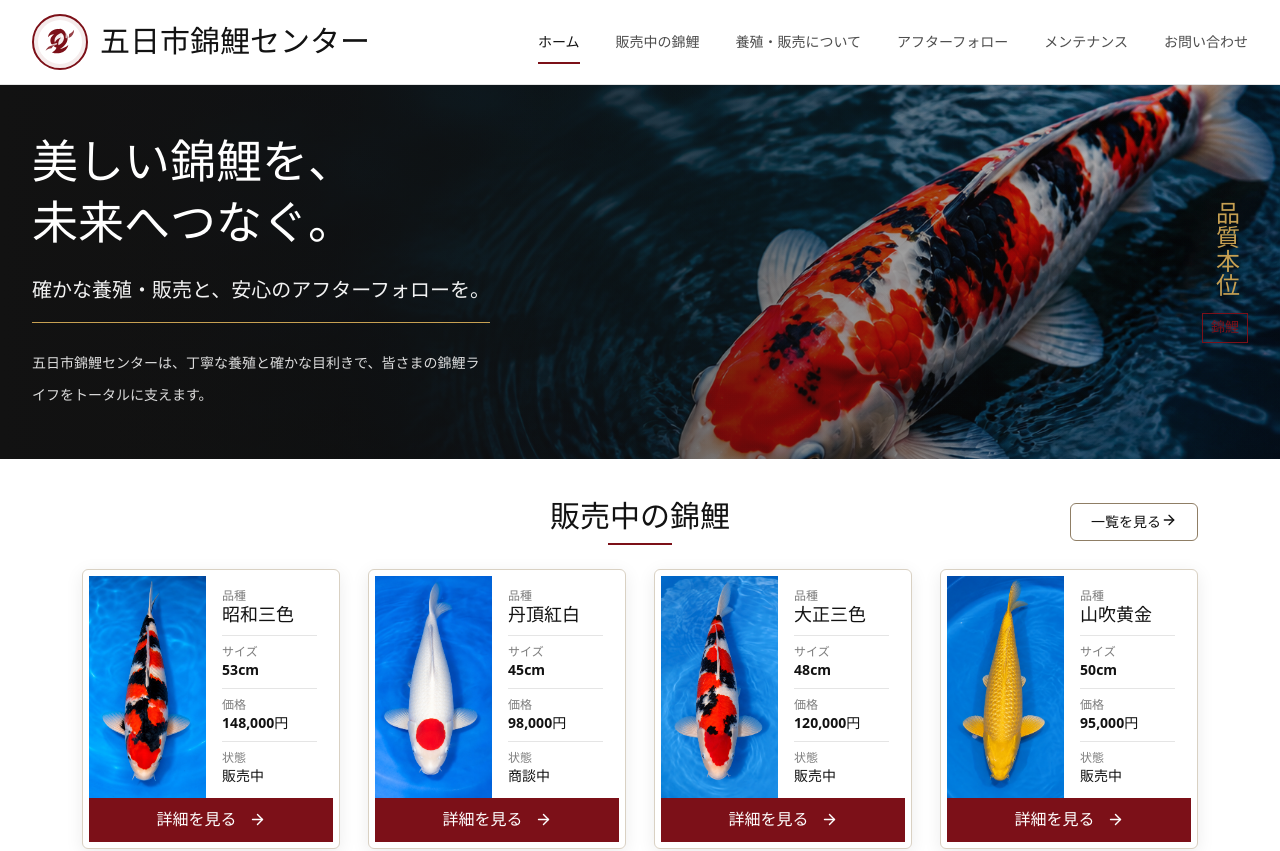
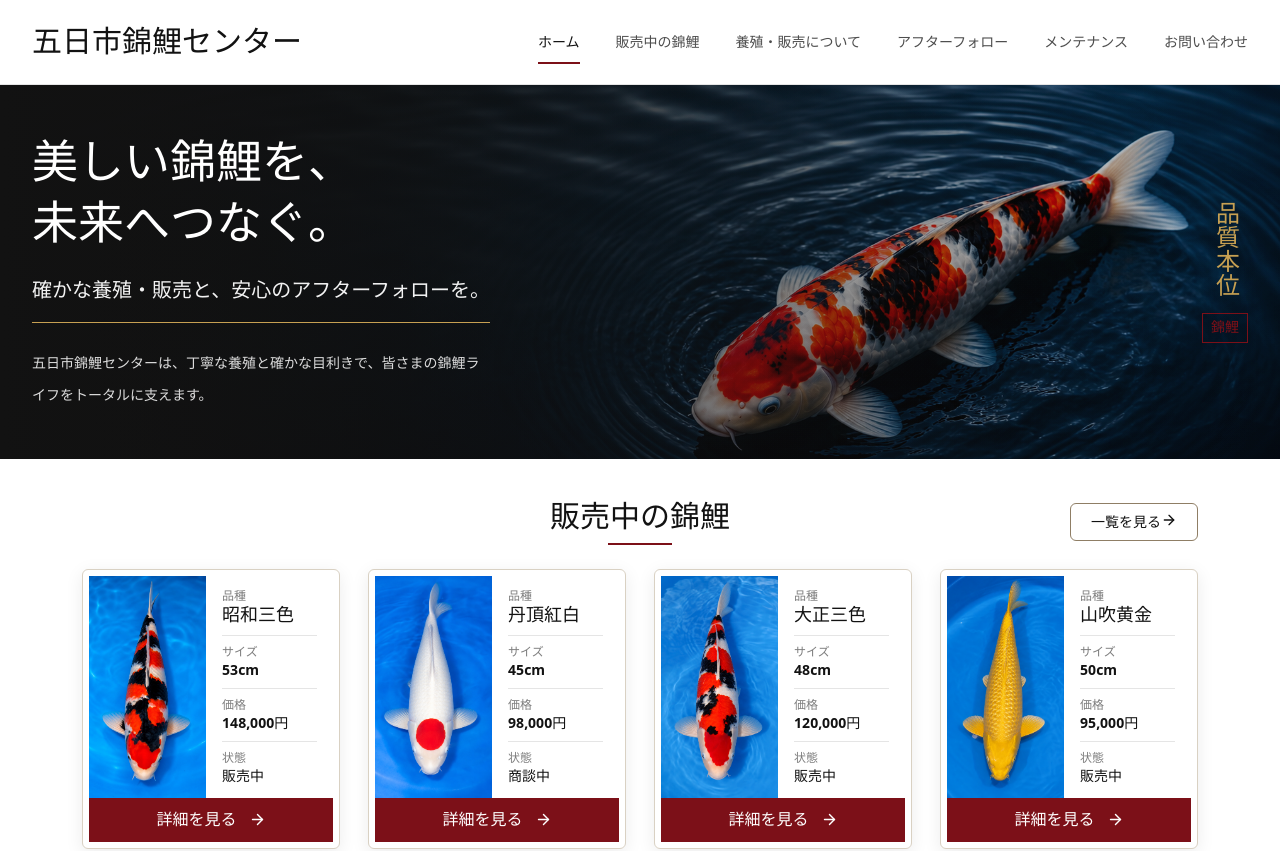
Before and after one commit to AtsushiSora/itsukaichi-nishikigoi-center, a React (Vite) app: page / in a window 1280 px wide. Shown: the top 851 px of the page. Built offline with nearby package versions, Linux system fonts and the light colour scheme.

Commit message:
Fix header and hero image crop

```diff
--- a/src/components/AppLayout.tsx
+++ b/src/components/AppLayout.tsx
@@ -21,7 +21,6 @@ export function AppLayout() {
       <header className="sticky top-0 z-40 border-b border-black/10 bg-white/95 backdrop-blur">
         <div className="mx-auto flex max-w-[1380px] items-center justify-between px-5 py-3 lg:px-8">
           <Link to="/" className="group flex items-center gap-3" onClick={() => setOpen(false)}>
-            <KoiSeal />
             <span>
               <span className="block font-serif text-2xl font-semibold leading-none md:text-3xl">
                 {siteInfo.name}
--- a/src/pages/HomePage.tsx
+++ b/src/pages/HomePage.tsx
@@ -47,7 +47,7 @@ export function HomePage() {
         <img
           src={heroImageUrl}
           alt="水中を泳ぐ錦鯉"
-          className="absolute inset-0 h-full w-full object-cover object-center opacity-90"
+          className="absolute inset-0 h-full w-full object-cover object-[38%_center] opacity-90"
         />
         <div className="absolute inset-0 bg-gradient-to-r from-sumi via-sumi/55 to-sumi/5" />
         <div className="absolute inset-0 bg-[radial-gradient(circle_at_70%_48%,transparent_0,rgba(18,18,18,0.04)_33%,rgba(18,18,18,0.58)_100%)]" />
```
Also changed, not shown: public/images/generated/hero-koi-banner.png.
